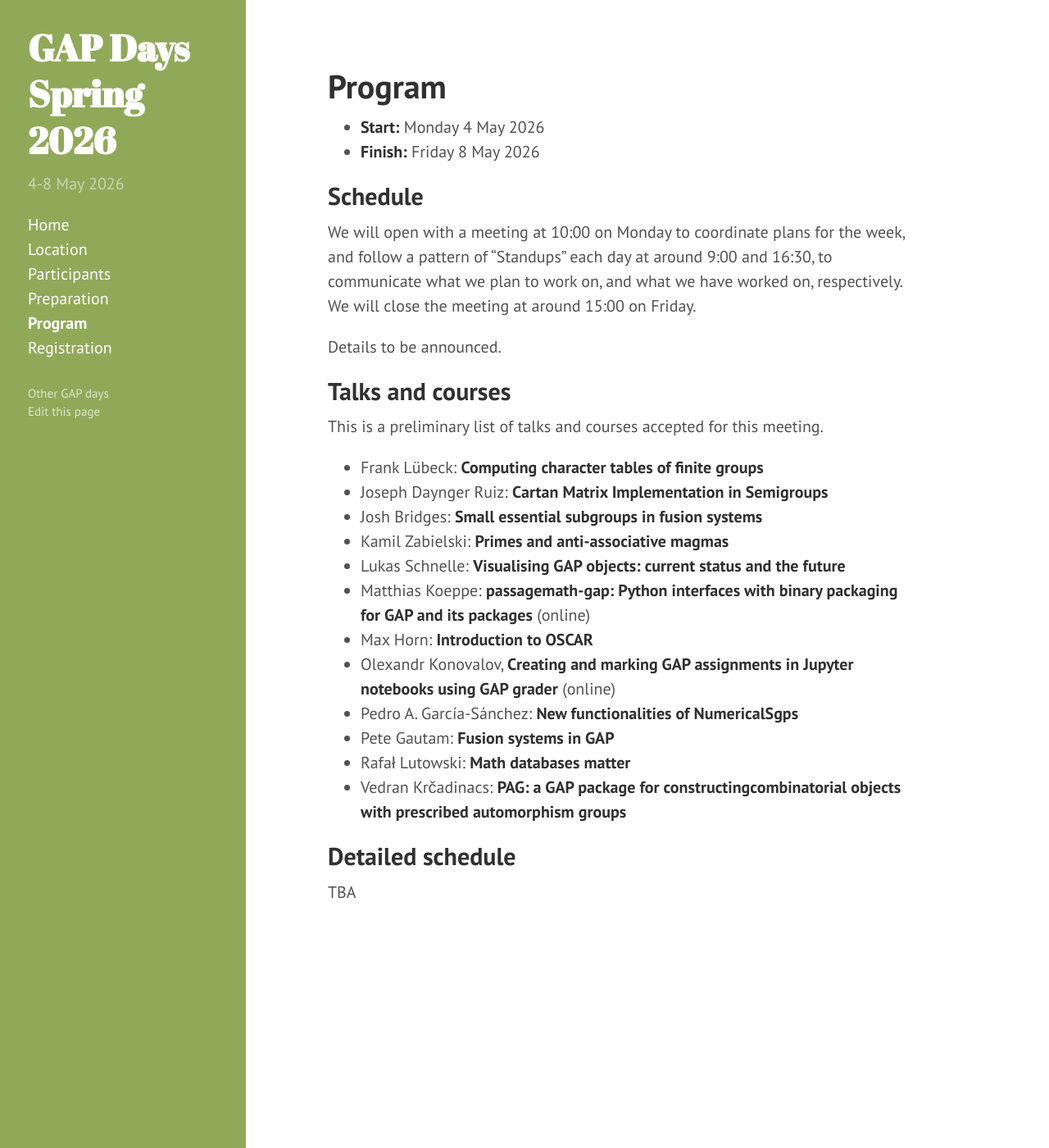
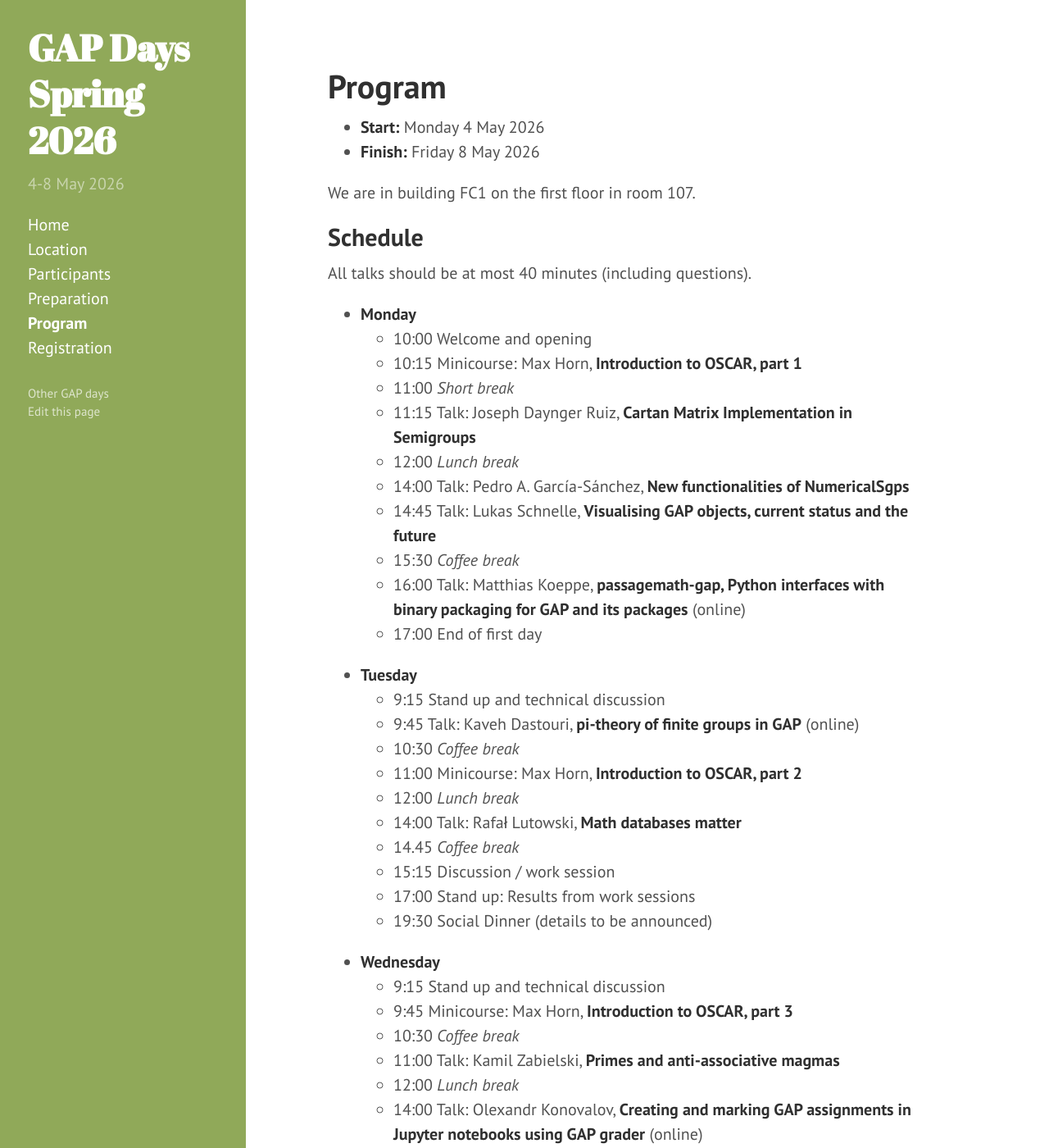
Before and after one commit to gapdays/gapdays2026-spring, a Jekyll site: the page built from program.md, in a window 1280 px wide and 1400 px high. Shown: the whole window at 82% size. Built offline with Jekyll 4.4.1, drawn with Linux system fonts in a browser that asks for light colours; some of the changed text lies outside the part shown.

Commit message:
Towards a concrete schedule (#2)

```diff
--- a/program.md
+++ b/program.md
@@ -10,32 +10,70 @@ title: Program
 * __Start:__ Monday 4 May 2026 <!-- , 9:00 UTC -->
 * __Finish:__ Friday 8 May 2026
 
+We are in building FC1 on the first floor in room 107.
+
 ## Schedule
 
-We will open with a meeting at 10:00 on Monday to coordinate plans for the week,
-and follow a pattern of "Standups" each day at around 9:00 and 16:30, to
-communicate what we plan to work on, and what we have worked on, respectively.
-We will close the meeting at around 15:00 on Friday.
+All talks should be at most 40 minutes (including questions).
 
-Details to be announced.
+- **Monday**
+  - 10:00 Welcome and opening
+  - 10:15 Minicourse: Max Horn, **Introduction to OSCAR, part 1**
+  - 11:00 *Short break*
+  - 11:15 Talk: Joseph Daynger Ruiz, **Cartan Matrix Implementation in Semigroups**
+  - 12:00 *Lunch break*
+  - 14:00 Talk: Pedro A. García-Sánchez, **New functionalities of NumericalSgps**
+  - 14:45 Talk: Lukas Schnelle, **Visualising GAP objects, current status and the future**
+  - 15:30 *Coffee break*
+  - 16:00 Talk: Matthias Koeppe, **passagemath-gap, Python interfaces with binary packaging for GAP and its packages** (online)
+  - 17:00 End of first day
 
-## Talks and courses
+- **Tuesday**
+  -  9:15 Stand up and technical discussion
+  -  9:45 Talk: Kaveh Dastouri, **pi-theory of finite groups in GAP** (online)
+  - 10:30 *Coffee break*
+  - 11:00 Minicourse: Max Horn, **Introduction to OSCAR, part 2**
+  - 12:00 *Lunch break*
+  - 14:00 Talk: Rafał Lutowski, **Math databases matter**
+  - 14.45 *Coffee break*
+  - 15:15 Discussion / work session
+  - 17:00 Stand up: Results from work sessions
+  - 19:30 Social Dinner (details to be announced)
 
-This is a preliminary list of talks and courses accepted for this meeting.
+- **Wednesday**
+  -  9:15 Stand up and technical discussion
+  -  9:45 Minicourse: Max Horn, **Introduction to OSCAR, part 3**
+  - 10:30 *Coffee break*
+  - 11:00 Talk: Kamil Zabielski, **Primes and anti-associative magmas**
+  - 12:00 *Lunch break*
+  - 14:00 Talk: Olexandr Konovalov, **Creating and marking GAP assignments in Jupyter notebooks using GAP grader** (online)
+  - 14.45 *Coffee break*
+  - 15:15 Discussion / work session
+  - 17:00 Stand up: Results from work sessions
 
-- Frank Lübeck: **Computing character tables of finite groups**
-- Joseph Daynger Ruiz: **Cartan Matrix Implementation in Semigroups**
-- Josh Bridges: **Small essential subgroups in fusion systems**
-- Kamil Zabielski: **Primes and anti-associative magmas**
-- Lukas Schnelle: **Visualising GAP objects: current status and the future**
-- Matthias Koeppe: **passagemath-gap: Python interfaces with binary packaging for GAP and its packages** (online)
-- Max Horn: **Introduction to OSCAR**
-- Olexandr Konovalov, **Creating and marking GAP assignments in Jupyter notebooks using GAP grader** (online)
-- Pedro A. García-Sánchez: **New functionalities of NumericalSgps**
-- Pete Gautam: **Fusion systems in GAP**
-- Rafał Lutowski: **Math databases matter**
-- Vedran Krčadinacs: **PAG: a GAP package for constructingcombinatorial objects with prescribed automorphism groups**
+- **Thursday**
+  -  9:15 Stand up and technical discussion
+  -  9:45 Talk: Josh Bridges, **Small essential subgroups in fusion systems**
+  - 10:30 *Coffee break*
+  - 11:00 Talk: Pete Gautam, **Fusion systems in GAP**
+  - 11:30 *Lunch break*
+  - 14:00 Discussion / work session
+  - 14.45 *Coffee break*
+  - 15:15 Discussion / work session
+  - 17:00 Stand up: Results from work sessions
 
-## Detailed schedule
+- **Friday**
+  -  9:15 Stand up and technical discussion
+  -  9:45 Talk: Frank Lübeck, **Computing character tables of finite groups**
+  - 10:30 *Coffee break*
+  - 11:00 Talk: Vedran Krčadinacs, **PAG: a GAP package for constructing combinatorial objects with prescribed automorphism groups**
+  - 12:00 *Lunch break*
+  - 14:00 Working session for developers
+  - 15:00 Coffee and closing
 
-TBA
+
+## Things people are interested in working on:
+
+- Max wants to release GAP 4.16
+- ...
+- for more, see our HackMD (link to follow soon)
```
Also changed, not shown: location.md (+2 -20 lines).
